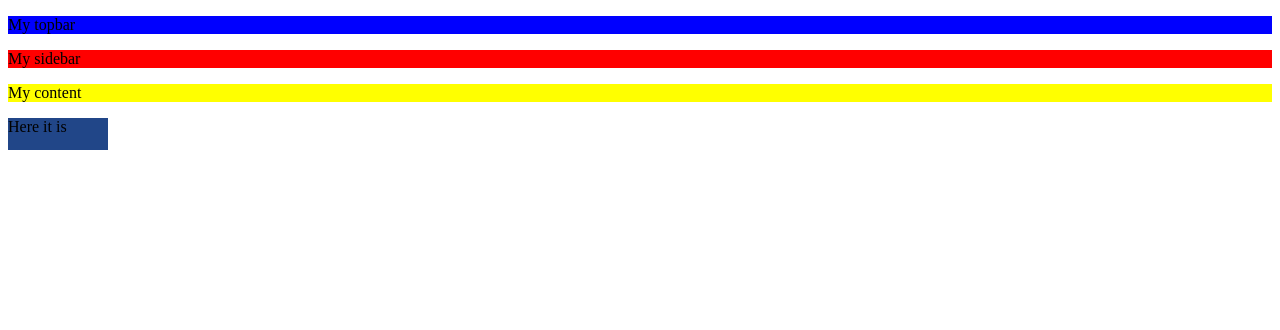
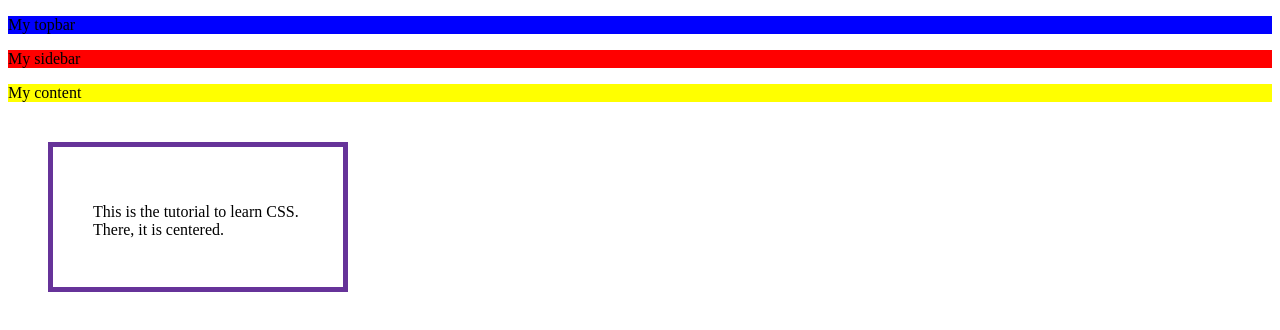
Before and after one commit to jamie082/web_page_Front_end, a plain HTML site: page index.html in a window 1280 px wide. Drawn offline with Linux system fonts and the light colour scheme.

Commit message:
added box model code

```diff
--- a/index.html
+++ b/index.html
@@ -18,8 +18,8 @@
             <p>My content</p>
         </div>
 
-        <div class="red_part">
-            <p>Here it is</p>
+        <div class="box alternate">
+            <p>This is the tutorial to learn CSS. There, it is centered.</p>
         </div>
     </body>
 </html>
--- a/style.css
+++ b/style.css
@@ -19,8 +19,34 @@
     width: 100px;
 }
 
+/*  my comment in css file */
 .red_part {
-    height: 32px;
-    width: 100px;
+    width: 350px;
+    inline-size: 350px;
+    height: 150px;
+    block-size: 150px;
+    margin: 10px;
+    padding: 25px;
     background-color: #214688;
 }
+
+
+.links-list a {
+    .background-color: rgb(179, 57, 81);
+    color: #fff;
+    text-decoration: none;
+    padding: 1em 2em;
+}
+
+
+.box {
+    border: 5px solid rebeccapurple;
+    backgrold-color: lightgray;
+    padding: 40px;
+    margin: 40px;
+    width: 300px;
+    height: 150px;
+}
+.alternate {
+    box-sizing: border-box;
+}
```
